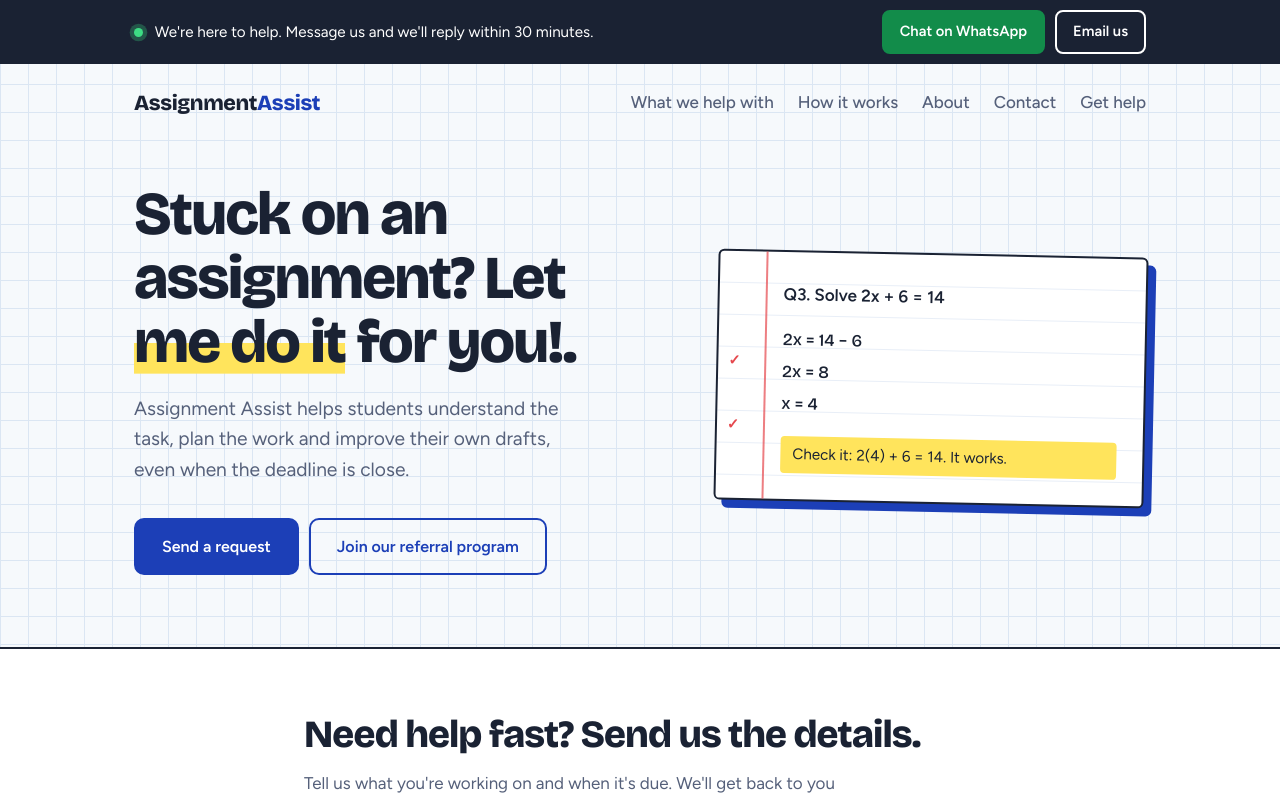
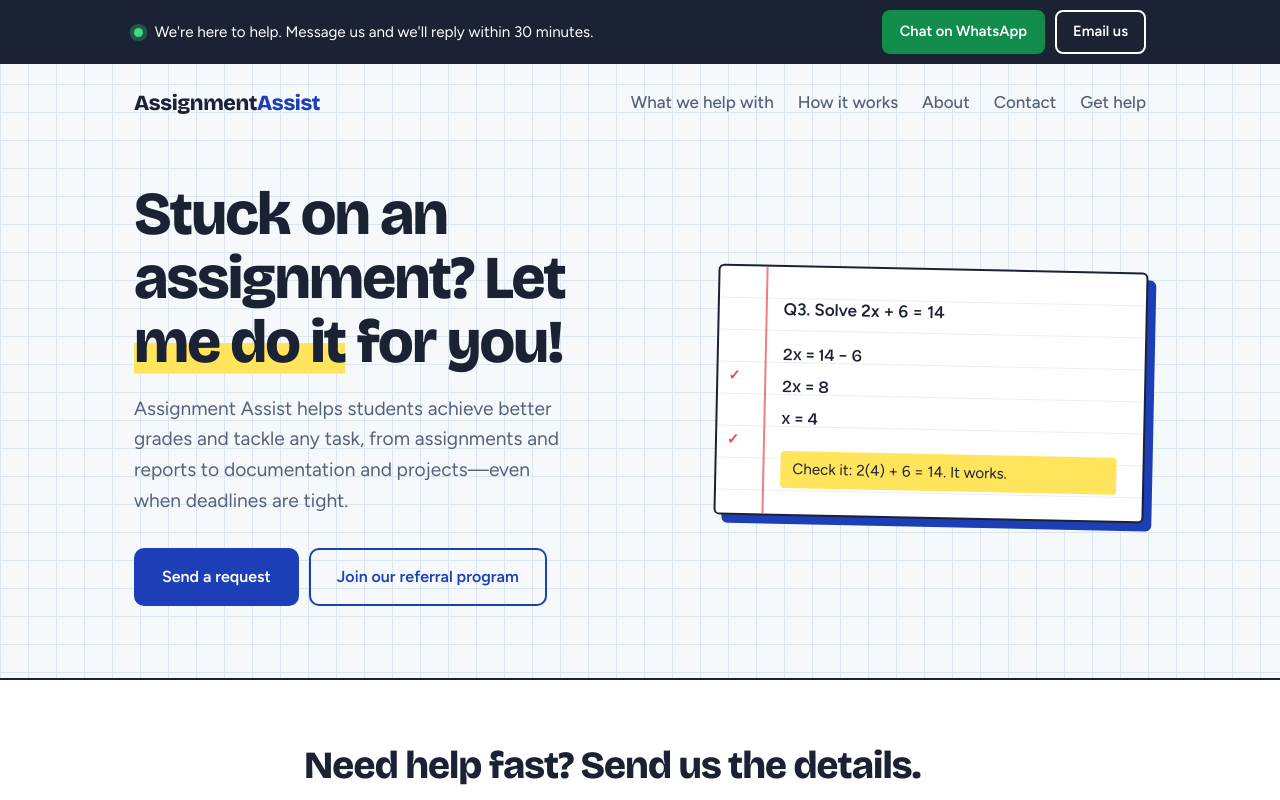
Before and after one commit to zukhraf99/assignmentassist, a Next.js app: page / in a window 1280 px wide. Shown: the top 800 px of the page. Built offline with nearby package versions, Linux system fonts and the light colour scheme; no server answers.

Commit message:
Revise hero section text for clarity and impact
Updated the content to emphasize better grades and a wider range of tasks.

```diff
--- a/app/page.js
+++ b/app/page.js
@@ -42,8 +42,8 @@ export default function Home() {
         <div className="hero">
           <div className="wrap herogrid">
             <div>
-              <h1>Stuck on an assignment? Let <span className="mark">me do it</span> for you!.</h1>
-              <p className="lede">Assignment Assist helps students understand the task, plan the work and improve their own drafts, even when the deadline is close.</p>
+              <h1>Stuck on an assignment? Let <span className="mark">me do it</span> for you!</h1>
+              <p className="lede">Assignment Assist helps students achieve better grades and tackle any task, from assignments and reports to documentation and projects—even when deadlines are tight.</p>
               <a className="btn" href="#request">Send a request</a>
               <Link className="btn ghost sp" href="/referral">Join our referral program</Link>
             </div>
```
